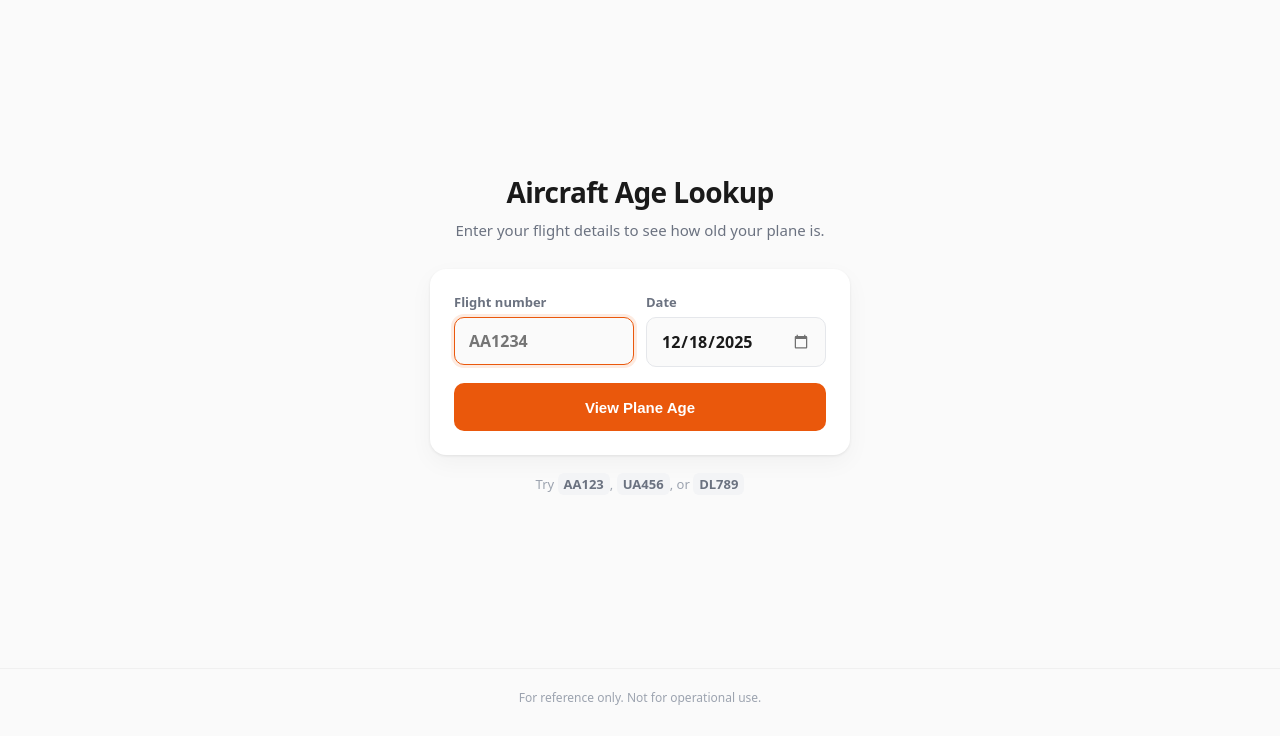
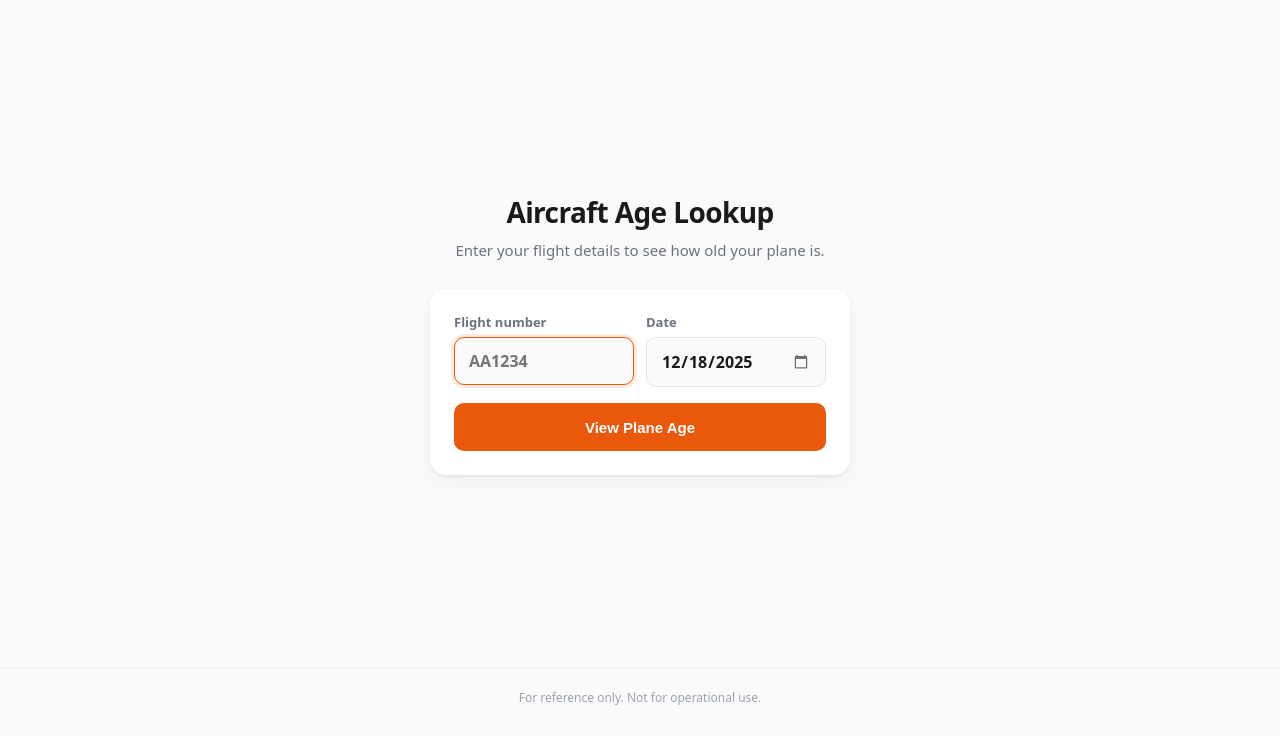
Before and after one commit to chrisszeluga/planeage, a website: page public/index.html in a window 1280 px wide. Shown: the part 64-800 px from the top of the page. Drawn offline with Linux system fonts and the light colour scheme.

Commit message:
rm hint text and center numbers

```diff
--- a/public/index.html
+++ b/public/index.html
@@ -56,10 +56,7 @@
           </button>
         </form>
 
-        <p class="hint">
-          Try <span class="hint__code">AA123</span>, <span class="hint__code">UA456</span>, or
-          <span class="hint__code">DL789</span>
-        </p>
+
       </section>
 
       <section class="view view--result" id="viewResult" hidden>
--- a/public/styles.css
+++ b/public/styles.css
@@ -191,22 +191,6 @@ input[type="date"]::-webkit-calendar-picker-indicator {
   animation: spin 0.7s linear infinite;
 }
 
-.hint {
-  margin: 18px 0 0;
-  text-align: center;
-  color: var(--muted2);
-  font-size: 13px;
-}
-
-.hint__code {
-  display: inline-block;
-  padding: 2px 6px;
-  border-radius: 6px;
-  background: #f3f4f6;
-  color: var(--muted);
-  font-weight: 600;
-}
-
 .resultLabel {
   margin: 0 0 16px;
   text-align: center;
@@ -218,21 +202,25 @@ input[type="date"]::-webkit-calendar-picker-indicator {
 }
 
 .flaps {
-  display: flex;
+  display: grid;
+  grid-template-columns: 1fr auto 1fr;
   align-items: baseline;
-  justify-content: center;
-  gap: 10px;
   margin-bottom: 18px;
 }
 
 .flaps__digits {
   display: inline-flex;
   gap: 6px;
+  grid-column: 2;
+  justify-self: center;
 }
 
 .flaps__unit {
   color: var(--muted2);
   font-weight: 700;
+  grid-column: 3;
+  justify-self: start;
+  margin-left: 10px;
 }
 
 .flap {
```
